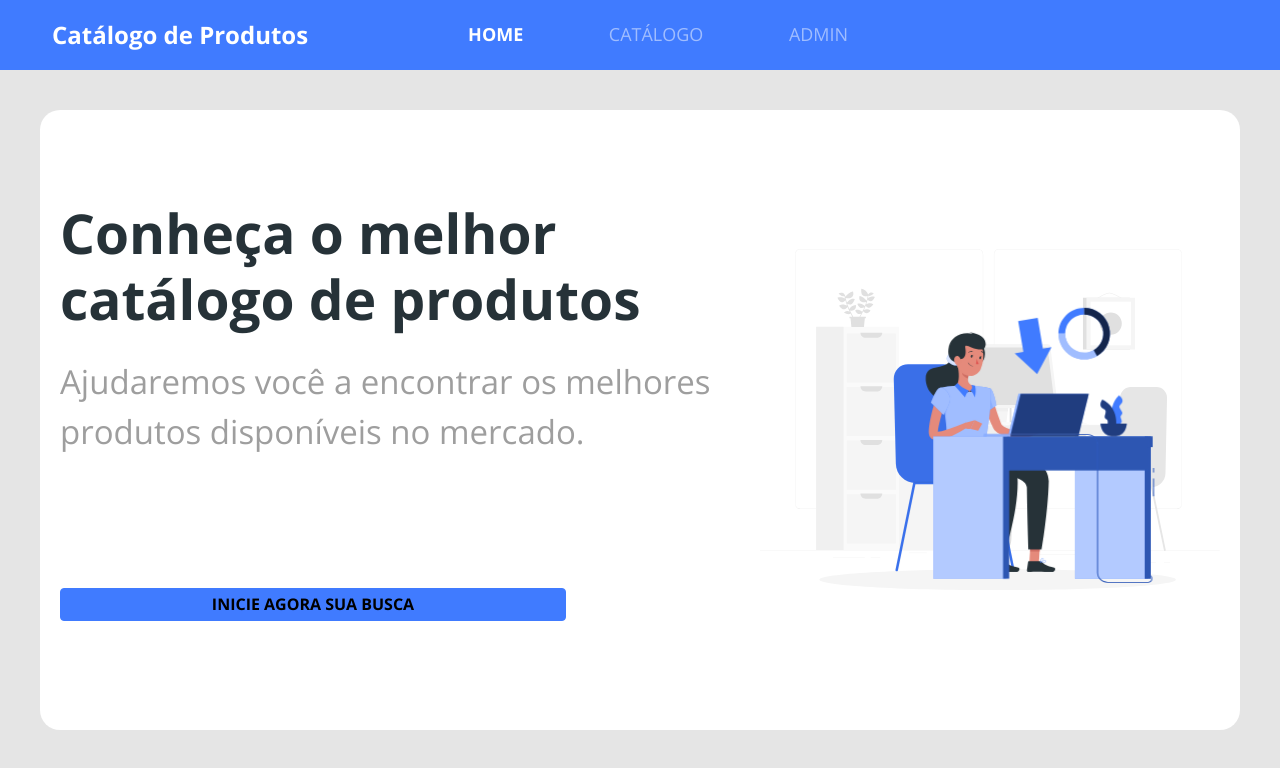
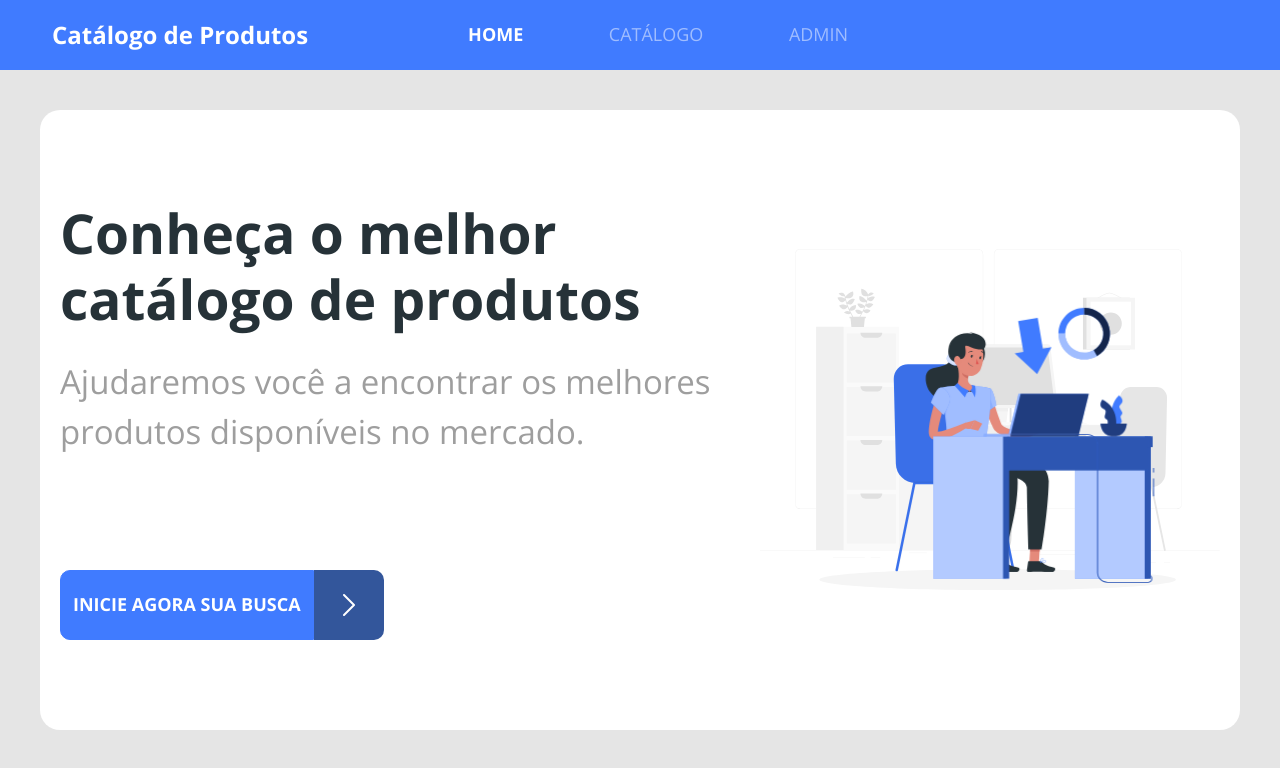
Before and after one commit to fabricioLeonard/products-catalog-spring, a React (Create React App) app in the folder frontweb/: page / in a window 1280 px wide. Shown: the top 768 px of the page. Built offline with nearby package versions, Linux system fonts and the light colour scheme.

Commit message:
Custom Button Icon

```diff
--- a/frontweb/src/components/ButtonIcon/index.tsx
+++ b/frontweb/src/components/ButtonIcon/index.tsx
@@ -1,11 +1,18 @@
+import './styles.css';
+
+import { ReactComponent as ArrowIcon } from 'assets/images/arrow.svg';
+
 const ButtonIcon = () => {
-
-    return(
-        <button className="btn btn-primary btn-icon">
-            <h6>INICIE AGORA SUA BUSCA</h6>
+  return (
+    <div className="btn-container">
+        <button className="btn btn-primary">
+          <h6>inicie agora sua busca</h6>
         </button>
-    );
-
-}
+      <div className="btn-icon-container">
+          <ArrowIcon />
+      </div>
+    </div>
+  );
+};
 
 export default ButtonIcon;
--- a/frontweb/src/components/ButtonIcon/styles.css
+++ b/frontweb/src/components/ButtonIcon/styles.css
@@ -1,3 +1,34 @@
-.btn-icon {
-    height: 50px;
+.btn-container {
+  display: flex;
 }
+
+.btn-container button {
+  border-radius: 10px 0px 0px 10px;
+}
+
+.btn h6 {
+  color: #ffffff;
+  font-size: 12px;
+  text-transform: uppercase;
+}
+
+.btn-icon-container {
+  display: flex;
+  justify-content: center;
+  align-items: center;
+  border-radius: 0px 10px 10px 0px;
+  height: 50px;
+  width: 50px;
+  background-color: #33569b;
+}
+
+@media (min-width: 576px) {
+  .btn-icon-container {
+    height: 70px;
+    width: 70px;
+  }
+
+  .btn h6 {
+    font-size: 18px;
+  }
+}
--- a/frontweb/src/pages/Home/index.tsx
+++ b/frontweb/src/pages/Home/index.tsx
@@ -16,9 +16,11 @@
               mercado.
             </p>
           </div>
-          <Link to="/products">
-            <ButtonIcon />
-          </Link>
+          <div>
+            <Link to="/products">
+              <ButtonIcon />
+            </Link>
+          </div>
         </div>
         <div className="home-image-container">
           <MainImage />
--- a/frontweb/src/pages/Home/styles.css
+++ b/frontweb/src/pages/Home/styles.css
@@ -53,10 +53,6 @@
   .home-content-container p {
     width: 506px;
     margin-bottom: 20px;
-  }
-
-  .home-content-container button {
-    width: 506px;
   }
 
   .home-image-container svg {
```
Also changed, not shown: frontweb/src/assets/images/arrow.svg (added).
